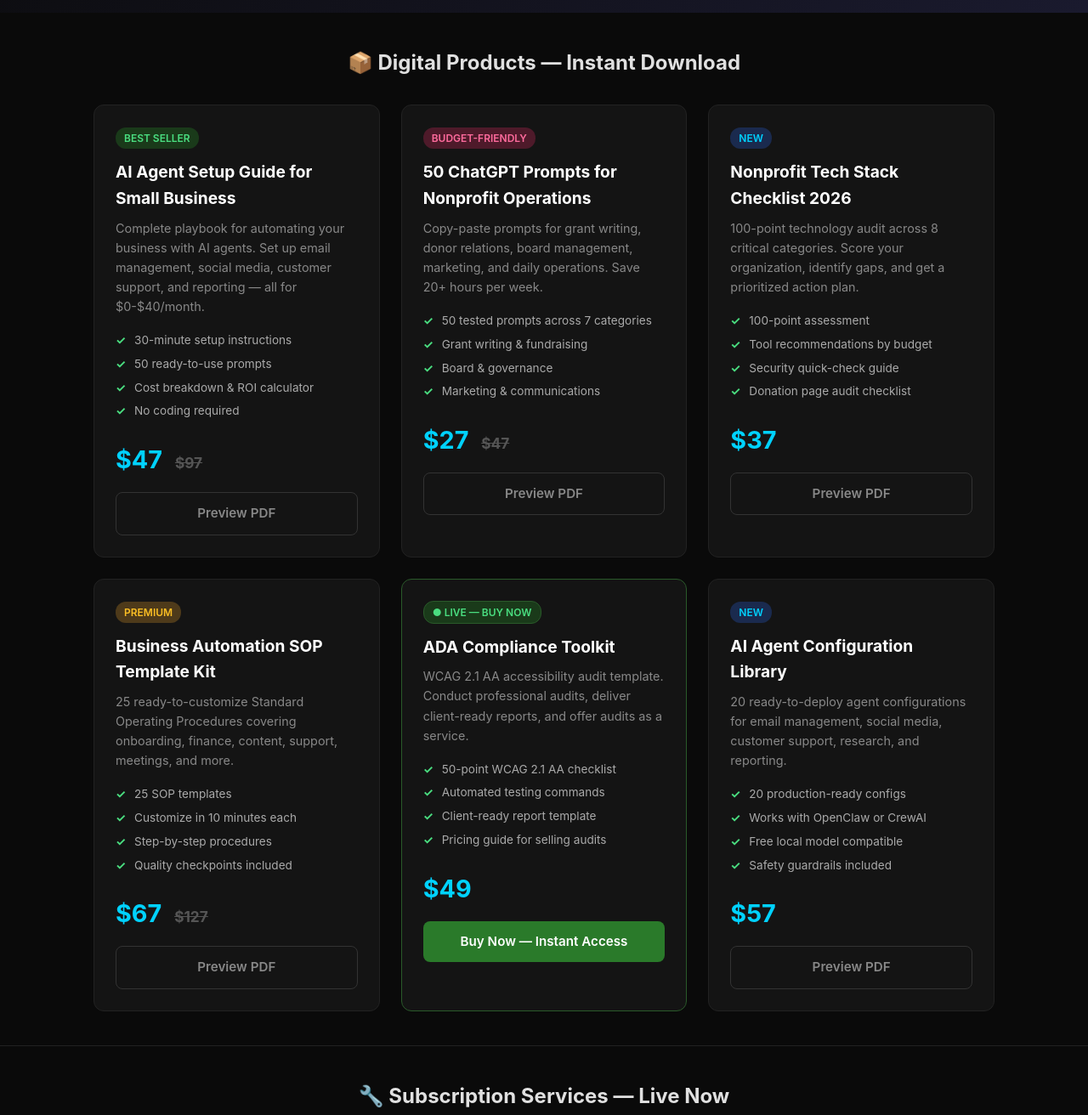
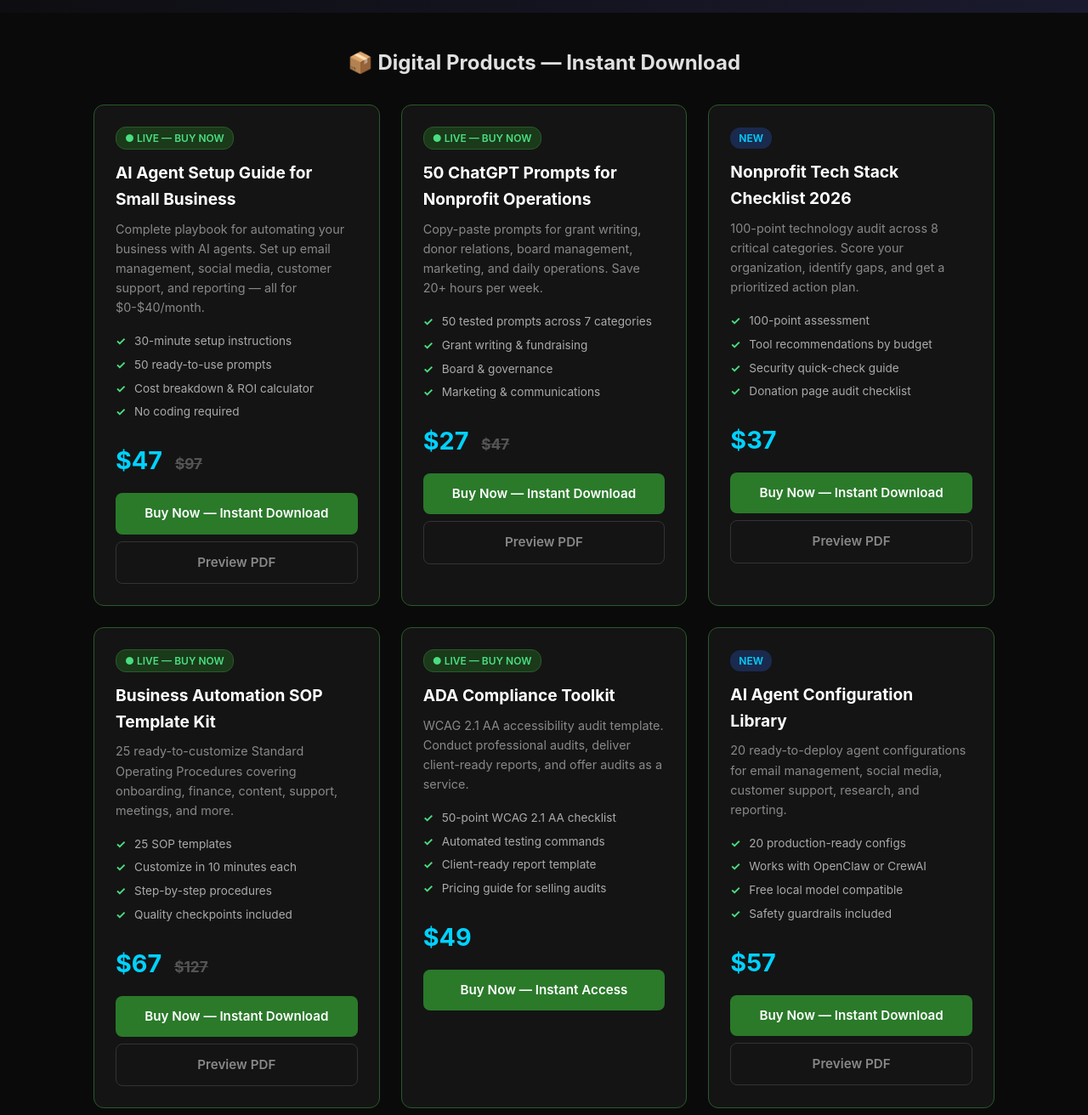
Before and after one commit to WembassyCo/store, a plain HTML site: page index.html in a window 1280 px wide. Shown: the part 340-1652 px from the top of the page at 85% size. Drawn offline with Linux system fonts and the light colour scheme.

Commit message:
All 9 products now LIVE with Stripe payment links
Created 5 new Stripe products + payment links:
- AI Agent Setup Guide (): buy.stripe.com/4gM3co7zL31D42r06p1gs0a
- Nonprofit ChatGPT Prompts (): buy.stripe.com/4gM00cf2dcCd1Ujg5n1gs0b
- Nonprofit Tech Stack Checklist (): buy.stripe.com/5kQfZacU5eKl6az9GZ1gs0c
- Business SOP Template Kit (): buy.stripe.com/3cI9AMg6hdGh0Qfg5n1gs0d
- AI Agent Config Library (): buy.stripe.com/14A3cog6h45HaqP2ex1gs0e

All 6 digital products + 3 subscription services now have live Stripe buy buttons.
Store: https://wembassyco.github.io/store/

```diff
--- a/index.html
+++ b/index.html
@@ -89,8 +89,8 @@
         <div class="product-grid">
 
             <!-- Product 1: AI Agent Setup Guide -->
-            <div class="product-card">
-                <span class="tag best-seller">BEST SELLER</span>
+            <div class="product-card" style="border-color: #2a5a2a;">
+                <span class="tag live">● LIVE — BUY NOW</span>
                 <h3>AI Agent Setup Guide for Small Business</h3>
                 <p class="desc">Complete playbook for automating your business with AI agents. Set up email management, social media, customer support, and reporting — all for $0-$40/month.</p>
                 <ul class="features">
@@ -100,12 +100,13 @@
                     <li>No coding required</li>
                 </ul>
                 <div class="price">$47 <span class="old">$97</span></div>
+                <a href="https://buy.stripe.com/4gM3co7zL31D42r06p1gs0a" class="btn btn-live" target="_blank">Buy Now — Instant Download</a>
                 <a href="https://github.com/WembassyCo/store/raw/main/downloads/ai-agent-setup-guide-small-business.pdf" class="btn btn-preview" target="_blank">Preview PDF</a>
             </div>
 
             <!-- Product 2: Nonprofit Prompts -->
-            <div class="product-card">
-                <span class="tag budget">BUDGET-FRIENDLY</span>
+            <div class="product-card" style="border-color: #2a5a2a;">
+                <span class="tag live">● LIVE — BUY NOW</span>
                 <h3>50 ChatGPT Prompts for Nonprofit Operations</h3>
                 <p class="desc">Copy-paste prompts for grant writing, donor relations, board management, marketing, and daily operations. Save 20+ hours per week.</p>
                 <ul class="features">
@@ -115,11 +116,12 @@
                     <li>Marketing & communications</li>
                 </ul>
                 <div class="price">$27 <span class="old">$47</span></div>
+                <a href="https://buy.stripe.com/4gM00cf2dcCd1Ujg5n1gs0b" class="btn btn-live" target="_blank">Buy Now — Instant Download</a>
                 <a href="https://github.com/WembassyCo/store/raw/main/downloads/50-chatgpt-prompts-nonprofit-operations.pdf" class="btn btn-preview" target="_blank">Preview PDF</a>
             </div>
 
             <!-- Product 3: Tech Stack Checklist -->
-            <div class="product-card">
+            <div class="product-card" style="border-color: #2a5a2a;">
                 <span class="tag new">NEW</span>
                 <h3>Nonprofit Tech Stack Checklist 2026</h3>
                 <p class="desc">100-point technology audit across 8 critical categories. Score your organization, identify gaps, and get a prioritized action plan.</p>
@@ -130,12 +132,13 @@
                     <li>Donation page audit checklist</li>
                 </ul>
                 <div class="price">$37</div>
+                <a href="https://buy.stripe.com/5kQfZacU5eKl6az9GZ1gs0c" class="btn btn-live" target="_blank">Buy Now — Instant Download</a>
                 <a href="https://github.com/WembassyCo/store/raw/main/downloads/nonprofit-tech-stack-checklist.pdf" class="btn btn-preview" target="_blank">Preview PDF</a>
             </div>
 
             <!-- Product 4: SOP Kit -->
-            <div class="product-card">
-                <span class="tag premium">PREMIUM</span>
+            <div class="product-card" style="border-color: #2a5a2a;">
+                <span class="tag live">● LIVE — BUY NOW</span>
                 <h3>Business Automation SOP Template Kit</h3>
                 <p class="desc">25 ready-to-customize Standard Operating Procedures covering onboarding, finance, content, support, meetings, and more.</p>
                 <ul class="features">
@@ -145,6 +148,7 @@
                     <li>Quality checkpoints included</li>
                 </ul>
                 <div class="price">$67 <span class="old">$127</span></div>
+                <a href="https://buy.stripe.com/3cI9AMg6hdGh0Qfg5n1gs0d" class="btn btn-live" target="_blank">Buy Now — Instant Download</a>
                 <a href="https://github.com/WembassyCo/store/raw/main/downloads/business-automation-sop-template-kit.pdf" class="btn btn-preview" target="_blank">Preview PDF</a>
             </div>
 
@@ -164,7 +168,7 @@
             </div>
 
             <!-- Product 6: AI Agent Config Library -->
-            <div class="product-card">
+            <div class="product-card" style="border-color: #2a5a2a;">
                 <span class="tag new">NEW</span>
                 <h3>AI Agent Configuration Library</h3>
                 <p class="desc">20 ready-to-deploy agent configurations for email management, social media, customer support, research, and reporting.</p>
@@ -175,6 +179,7 @@
                     <li>Safety guardrails included</li>
                 </ul>
                 <div class="price">$57</div>
+                <a href="https://buy.stripe.com/14A3cog6h45HaqP2ex1gs0e" class="btn btn-live" target="_blank">Buy Now — Instant Download</a>
                 <a href="https://github.com/WembassyCo/store/raw/main/downloads/ai-agent-configuration-library.pdf" class="btn btn-preview" target="_blank">Preview PDF</a>
             </div>
 
```
